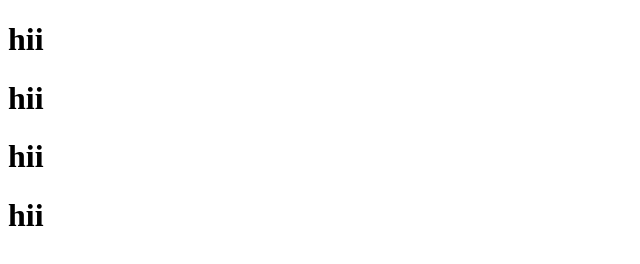
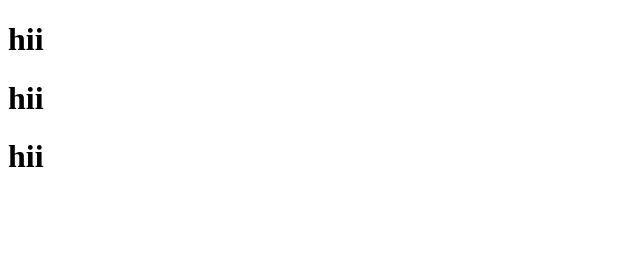
Before and after one commit to ipardeepsbrar/demo1, a plain HTML site: page index.html in a window 1280 px wide. Shown: the whole page, without its empty margins (0-640 px from the left). Drawn offline with Linux system fonts and the light colour scheme.

Commit message:
recent commit

```diff
--- a/index.html
+++ b/index.html
@@ -10,6 +10,6 @@
     <h1>hii</h1>
     <h1>hii</h1>
     <h1>hii</h1>
-    <h1>hii</h1>
+    <p></p>
 </body>
 </html>
```
